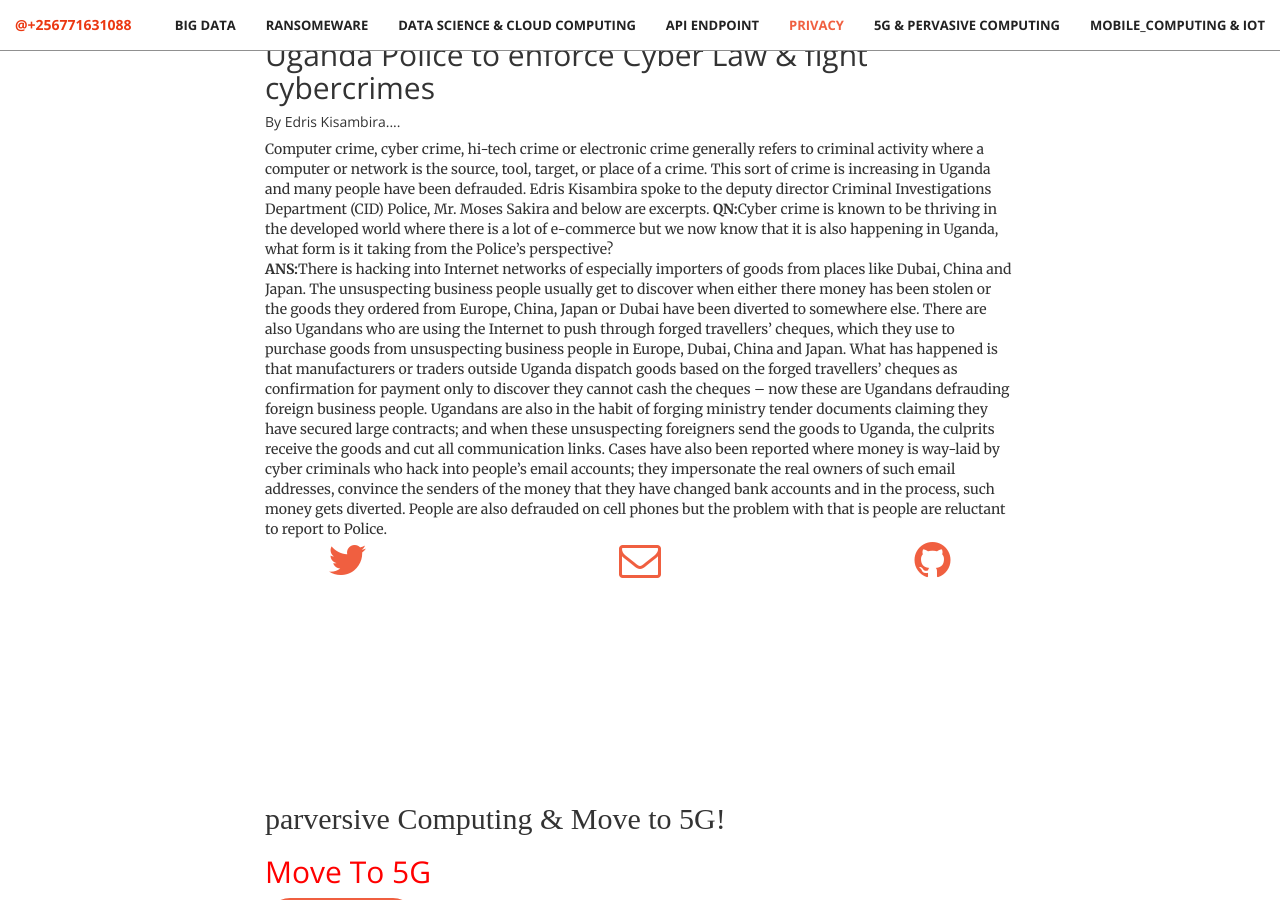
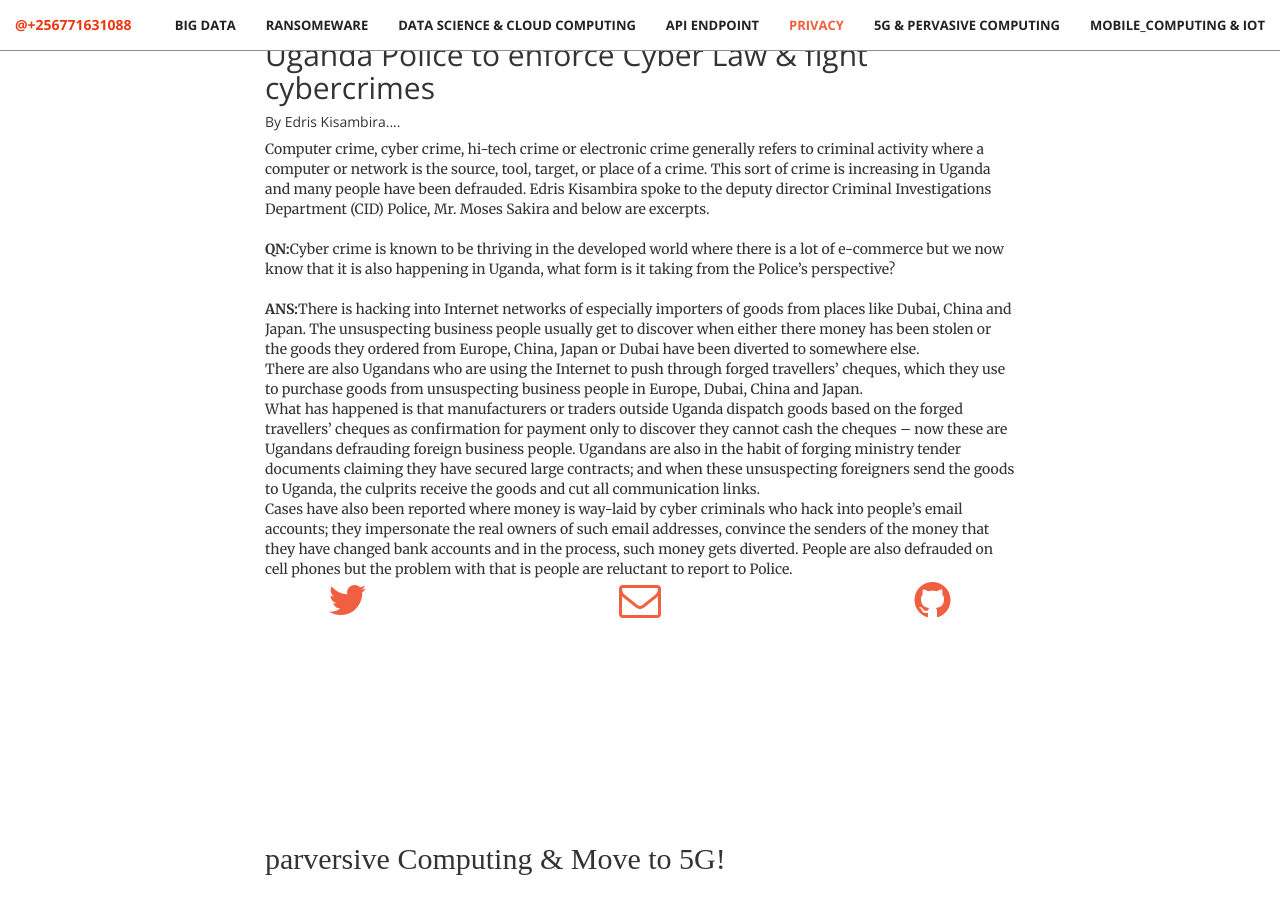
Before and after one commit to deromatic/deromatic.github.io, a Jekyll site: the page built from index.html, in a window 1280 px wide and 900 px high, scrolled down 7248 px. Built offline with Jekyll 4.4.1, drawn with Linux system fonts in a browser that asks for light colours.

```diff
--- a/_includes/privacy.html
+++ b/_includes/privacy.html
@@ -51,10 +51,10 @@ According to the Association for Computing Machinery (ACM) code, a computing pro
              <h2>  Uganda Police to enforce Cyber Law & fight cybercrimes</h2>
 <h5>By Edris Kisambira....</h5>
 Computer crime, cyber crime, hi-tech crime or electronic crime generally refers to criminal activity where a computer or network is the source, tool, target, or place of a crime. This sort of crime is increasing in Uganda and many people have been defrauded. Edris Kisambira spoke to the deputy director Criminal Investigations Department (CID) Police, Mr. Moses Sakira and below are excerpts.
-<b>QN:</b>Cyber crime is known to be thriving in the developed world where there is a lot of e-commerce but we now know that it is also happening in Uganda, what form is it taking from the Police’s perspective?
-<br><b>ANS:</b>There is hacking into Internet networks of especially importers of goods from places like Dubai, China and Japan. The unsuspecting business people usually get to discover when either there money has been stolen or the goods they ordered from Europe, China, Japan or Dubai have been diverted to somewhere else. There are also Ugandans who are using the Internet to push through forged travellers’ cheques, which they use to purchase goods from unsuspecting business people in Europe, Dubai, China and Japan. What has happened is that manufacturers or traders outside Uganda dispatch goods based on the forged travellers’ cheques as confirmation
+<br><br><b>QN:</b>Cyber crime is known to be thriving in the developed world where there is a lot of e-commerce but we now know that it is also happening in Uganda, what form is it taking from the Police’s perspective?
+<br><br><b>ANS:</b>There is hacking into Internet networks of especially importers of goods from places like Dubai, China and Japan. The unsuspecting business people usually get to discover when either there money has been stolen or the goods they ordered from Europe, China, Japan or Dubai have been diverted to somewhere else.<br> There are also Ugandans who are using the Internet to push through forged travellers’ cheques, which they use to purchase goods from unsuspecting business people in Europe, Dubai, China and Japan.<br> What has happened is that manufacturers or traders outside Uganda dispatch goods based on the forged travellers’ cheques as confirmation
 for payment only to discover they cannot cash the cheques – now these are Ugandans defrauding foreign business people.
-Ugandans are also in the habit of forging ministry tender documents claiming they have secured large contracts; and when these unsuspecting foreigners send the goods to Uganda, the culprits receive the goods and cut all communication links. Cases have also been reported where money is way-laid by cyber criminals who hack into people’s email accounts; they impersonate the real owners of such email addresses, convince the senders of the money that they have changed bank accounts and in the process, such money gets diverted. People are also defrauded on cell phones but the problem with that is people are reluctant to report to Police.
+Ugandans are also in the habit of forging ministry tender documents claiming they have secured large contracts; and when these unsuspecting foreigners send the goods to Uganda, the culprits receive the goods and cut all communication links.<br> Cases have also been reported where money is way-laid by cyber criminals who hack into people’s email accounts; they impersonate the real owners of such email addresses, convince the senders of the money that they have changed bank accounts and in the process, such money gets diverted. People are also defrauded on cell phones but the problem with that is people are reluctant to report to Police.
 
 
             </div>
```
